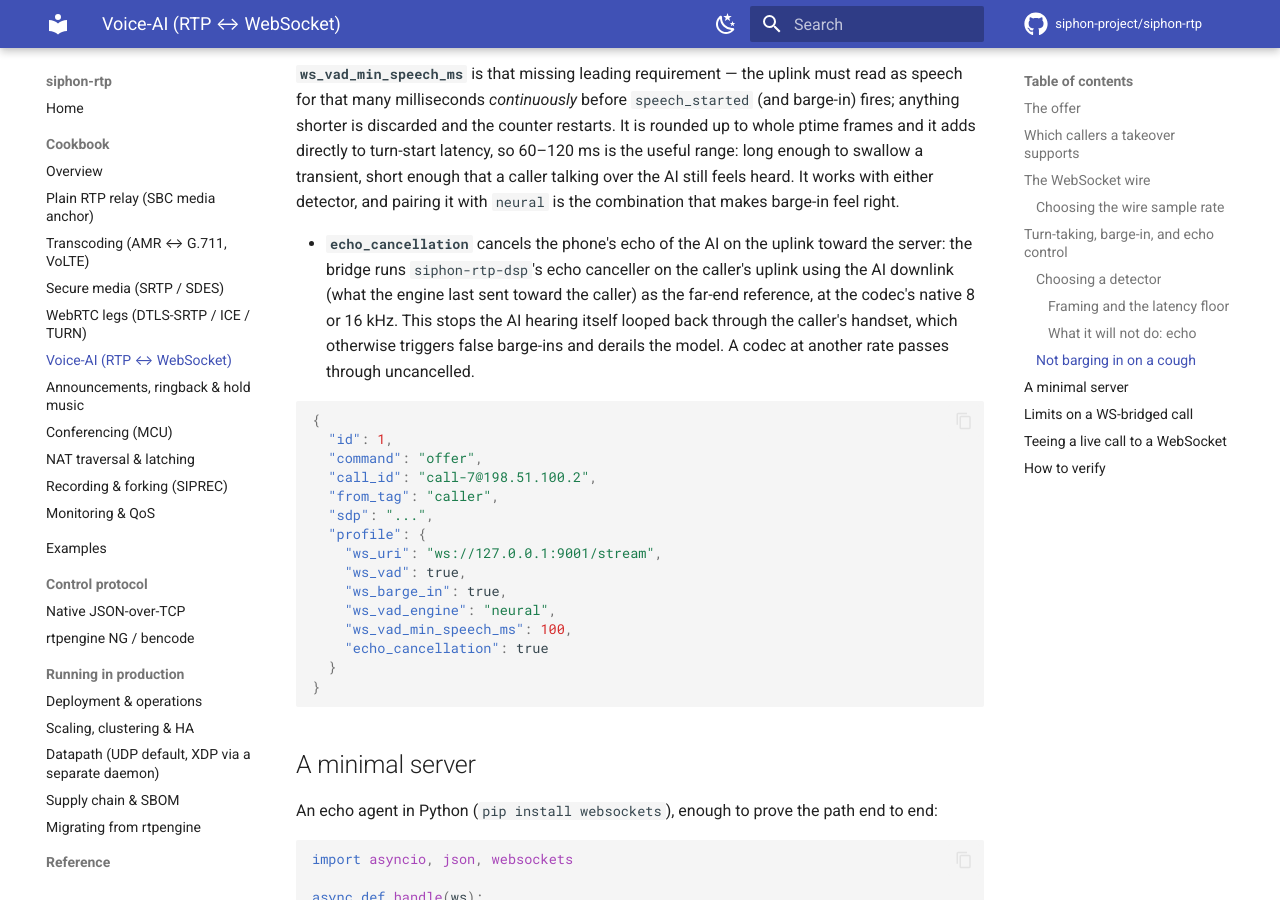
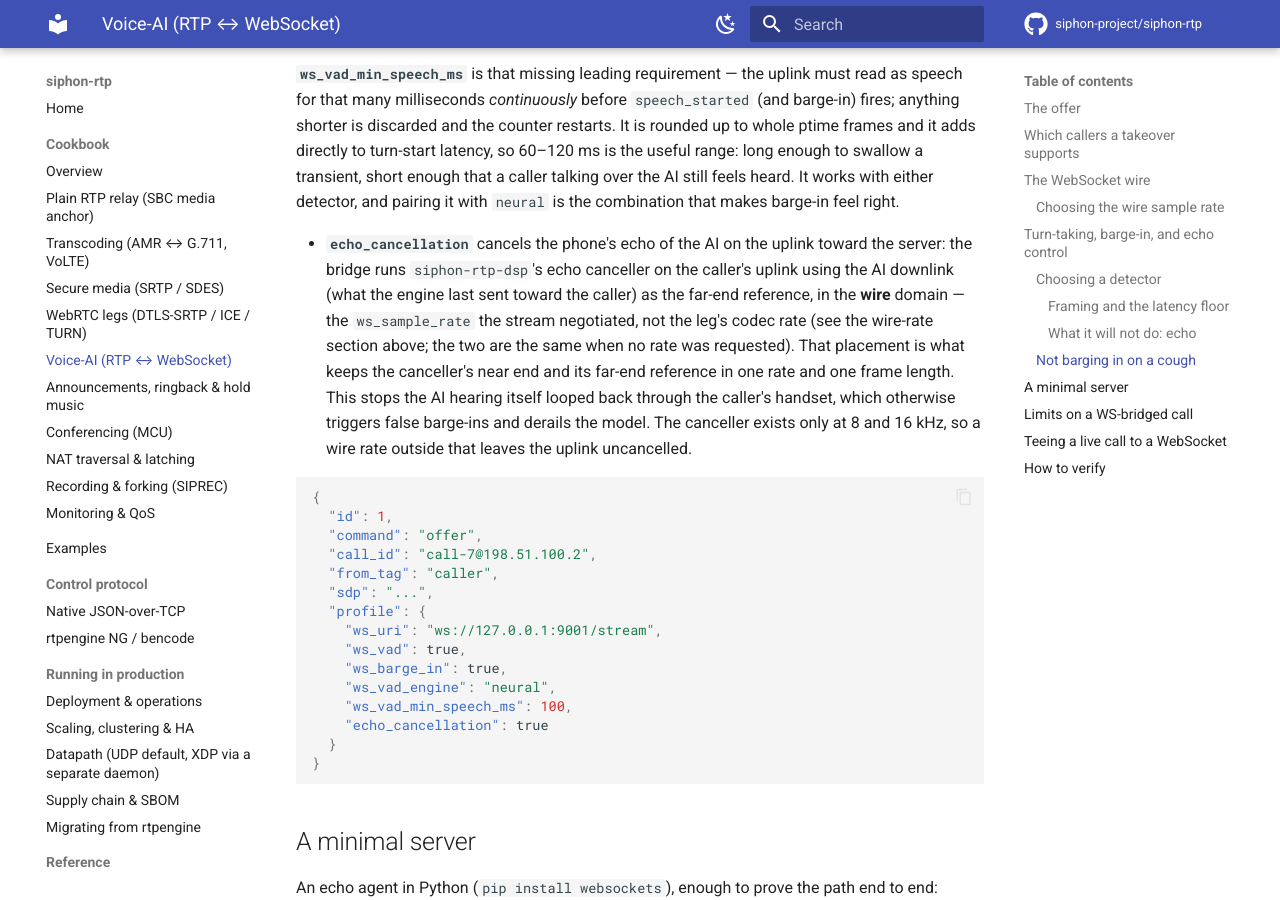
Before and after one commit to siphon-project/siphon-rtp, an MkDocs documentation site: the page built from docs/cookbook/voice-ai.md, in a window 1280 px wide and 900 px high, scrolled down 6972 px. Built offline with MkDocs 1.6.1 and Material for MkDocs 9.7.7, drawn with Linux system fonts in a browser that asks for light colours; comment, search, counter and statistics services are not loaded.

Commit message:
docs(cookbook): say the echo canceller runs in the wire domain, not at the codec's native rate — the selectable wire rate moved it and the page corrected one of the two places that said so, leaving the flag reference contradicting the section above it (#226)

````diff
--- a/docs/cookbook/voice-ai.md
+++ b/docs/cookbook/voice-ai.md
@@ -273,10 +273,13 @@ pairing it with `neural` is the combination that makes barge-in feel right.
 
 - **`echo_cancellation`** cancels the phone's echo of the AI on the uplink toward the server: the
   bridge runs `siphon-rtp-dsp`'s echo canceller on the caller's uplink using the AI downlink (what
-  the engine last sent toward the caller) as the far-end reference, at the codec's native 8 or
-  16 kHz. This stops the AI hearing itself looped back through the caller's handset, which otherwise
-  triggers false barge-ins and derails the model. A codec at another rate passes through
-  uncancelled.
+  the engine last sent toward the caller) as the far-end reference, in the **wire** domain — the
+  `ws_sample_rate` the stream negotiated, not the leg's codec rate (see the wire-rate section above;
+  the two are the same when no rate was requested). That placement is what keeps the canceller's
+  near end and its far-end reference in one rate and one frame length. This stops the AI hearing
+  itself looped back through the caller's handset, which otherwise triggers false barge-ins and
+  derails the model. The canceller exists only at 8 and 16 kHz, so a wire rate outside that leaves
+  the uplink uncancelled.
 
 ```json
 {
````
